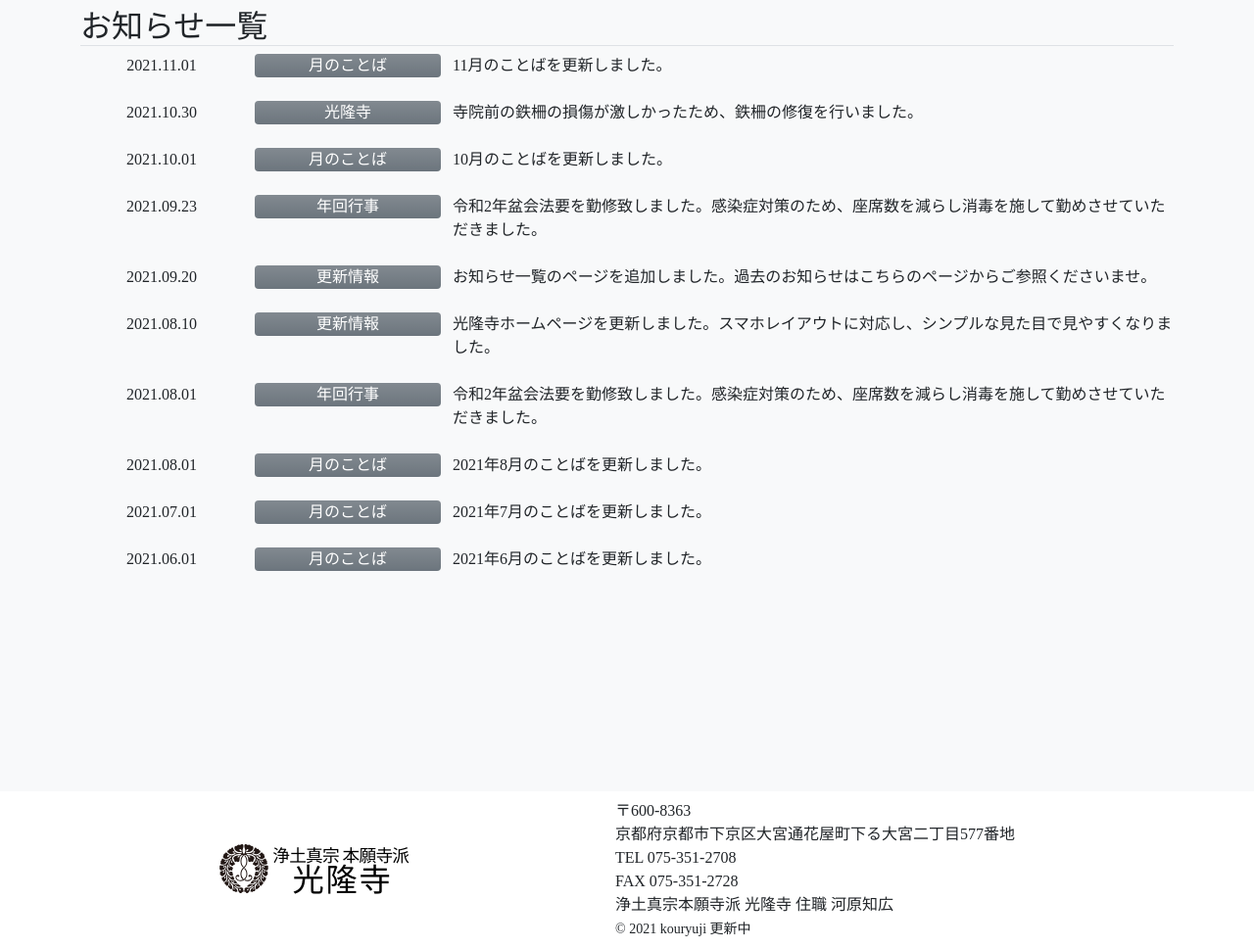
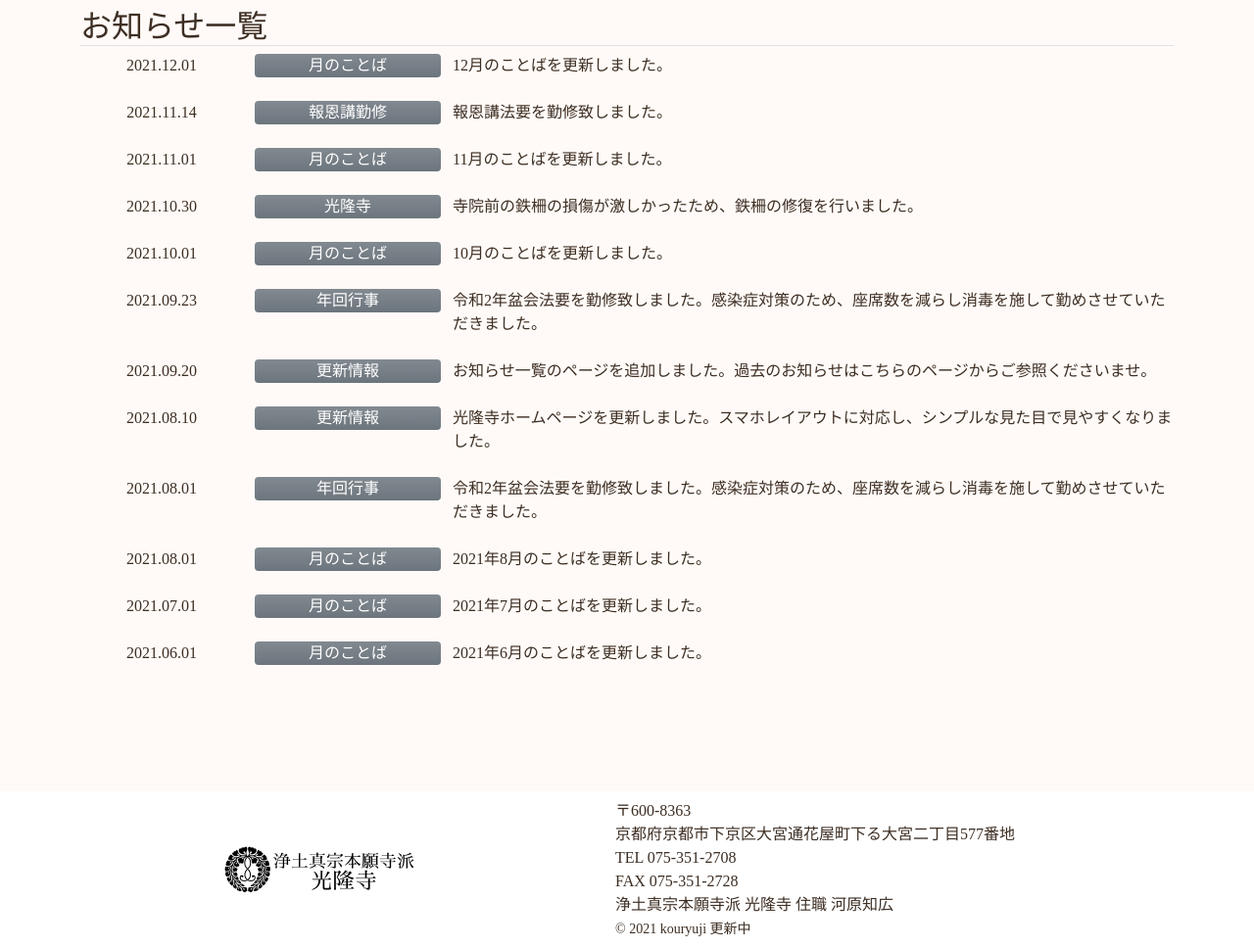
Before and after one commit to Private-Kawa/tera-project-3, a PHP site: page /news.html in a window 1280 px wide. Shown: the part 108-1076 px from the top of the page at 98% size. Run offline with PHP 8.4, Linux system fonts and the light colour scheme; some libraries are stand-ins or nearby versions; some web fonts are replaced.

Commit message:
add word202112,news change colors,logo

```diff
--- a/css/news.css
+++ b/css/news.css
@@ -1,14 +1,19 @@
 /* 一括設定 */
 body {
-	background-color: var(--bs-light);
-	color: var(--bs-dark);
+	background-color: rgb(255, 250, 247);
+	color: rgb(61, 46, 35);
 	font-family: "Times New Roman", "YuMincho", "Hiragino Mincho ProN", "Yu Mincho", "MS PMincho", serif;
 }
+::selection {
+	background-color: rgba(105, 93, 85, 0.5);
+	color: #fff;
+}
+
 main {
 	min-height: 100vh;
 }
 
-::selection {
-	background-color: var(--bs-gray);
-	color: var(--bs-light);
+/* navbar */
+.navbar {
+	background: rgb(255, 250, 247);
 }
--- a/news.html
+++ b/news.html
@@ -7,7 +7,7 @@
 	<meta name="viewport" content="width=device-width, initial-scale=1.0">
 	<title>月のことば / 浄土真宗本願寺派 光隆寺</title>
 	<!-- favicon -->
-	<link rel="shortcut icon" href="img/logo/logo.png">
+	<link rel="shortcut icon" href="img/logo/mark.png">
 	<!-- font -->
 	<link rel="preconnect" href="https://fonts.googleapis.com">
 	<link rel="preconnect" href="https://fonts.gstatic.com" crossorigin>
@@ -27,11 +27,11 @@
 <body>
 	<header>
 		<!-- ナビゲーション -->
-		<nav id="navBar" class="navbar navbar-expand-lg navbar-light bg-white">
+		<nav id="navBar" class="navbar navbar-expand-lg navbar-light">
 			<div class="container-fluid">
 				<!-- navタイトル -->
 				<a class="navbar-brand" href="index.html">
-					<img src="img/logo/logo2.png" alt="" width="200" height="50">
+					<img src="img/logo/logo3.png" alt="" width="200" height="50">
 				</a>
 				<!-- ハンバーガーボタン -->
 				<button class="navbar-toggler" type="button" data-bs-toggle="collapse" data-bs-target="#navbarSupportedContent"
@@ -84,6 +84,28 @@
 					内容
 				</div>
 			</div> -->
+			<div class="row mt-2 mb-4 align-items-start">
+				<div class="col-md-2 col-sm-3 col-4 text-md-center">
+					2021.12.01
+				</div>
+				<div class="col-md-2 col-sm-3 col-4 text-center rounded text-white bg-secondary bg-gradient">
+					月のことば
+				</div>
+				<div class="col-md-8">
+					12月のことばを更新しました。
+				</div>
+			</div>
+			<div class="row mt-2 mb-4 align-items-start">
+				<div class="col-md-2 col-sm-3 col-4 text-md-center">
+					2021.11.14
+				</div>
+				<div class="col-md-2 col-sm-3 col-4 text-center rounded text-white bg-secondary bg-gradient">
+					報恩講勤修
+				</div>
+				<div class="col-md-8">
+					報恩講法要を勤修致しました。
+				</div>
+			</div>
 			<div class="row mt-2 mb-4 align-items-start">
 				<div class="col-md-2 col-sm-3 col-4 text-md-center">
 					2021.11.01
@@ -201,7 +223,7 @@
 	<footer class="bg-white p-2">
 		<div class="row container-fluid">
 			<div class="col-sm-6 m-auto text-center p-0">
-				<img src="img/logo/logo.svg" alt="浄土真宗本願寺派 光隆寺" width="200">
+				<img src="img/logo/logo3.png" alt="浄土真宗本願寺派 光隆寺" width="200">
 			</div>
 			<div class="col-sm-6 p-0">
 				〒600-8363<br>
```
Also changed, not shown: index.html (+28 -38 lines), img/logo/logo3.png (added), img/word/202112.jpg (added).
